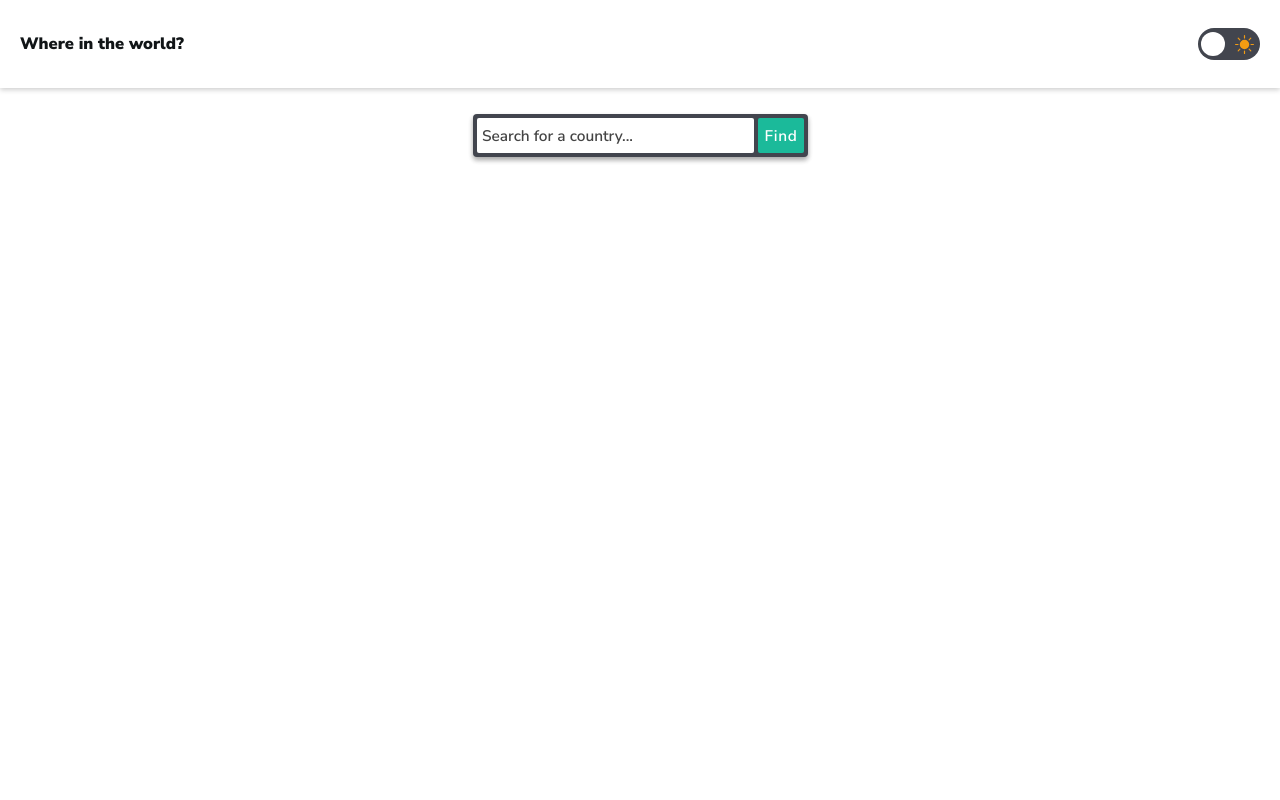
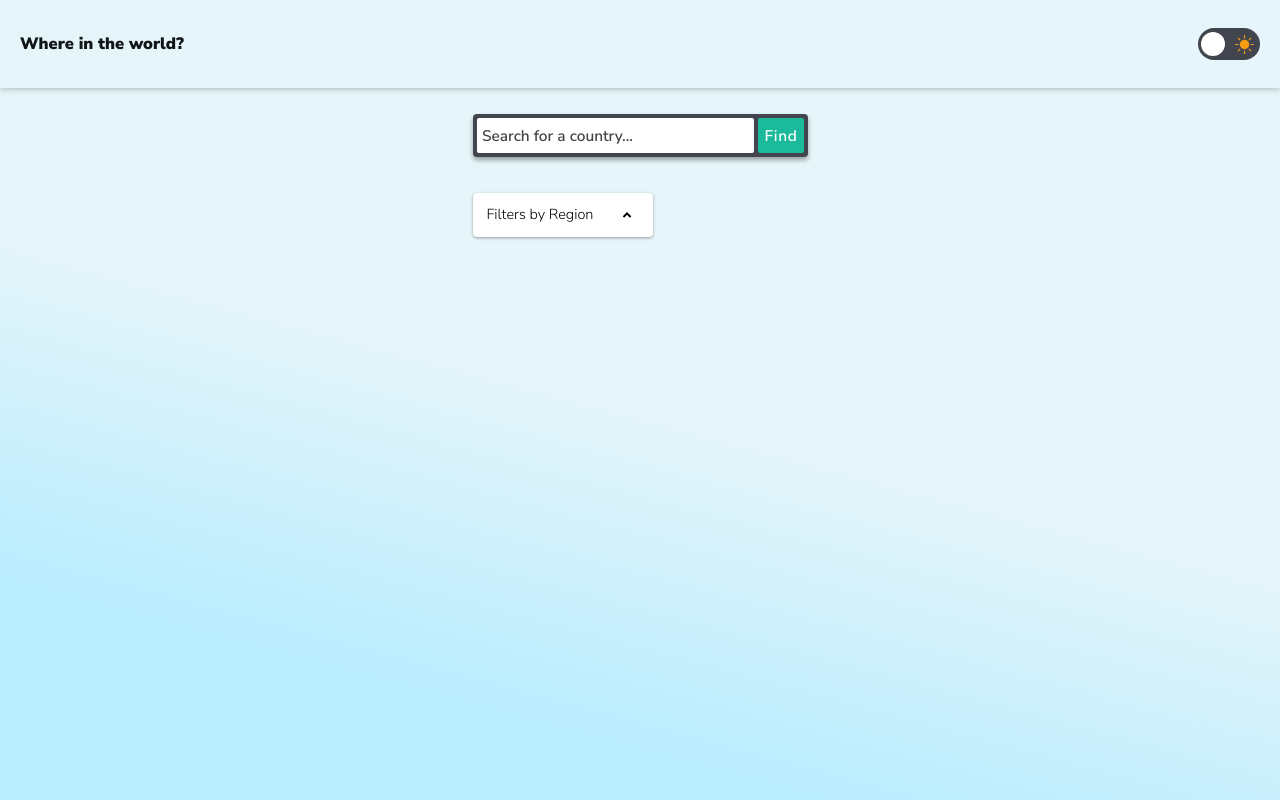
Before and after one commit to okayda/next-countries, a Next.js app: page / in a window 1280 px wide. Built offline with nearby package versions, Linux system fonts and the light colour scheme.

Commit message:
Add dropdown U.I

```diff
--- /dev/null
+++ b/components/DropDown/DropDown.js
@@ -0,0 +1,38 @@
+import { RiArrowDropUpLine } from "react-icons/ri";
+
+import classes from "./DropDown.module.scss";
+
+const DropDown = function () {
+  return (
+    <div className={classes.dropdown}>
+      <div className={classes.dropdown__wrapper}>
+        <div className={classes.dropdown__contents}>
+          <button className={classes.dropdown__btn}>
+            Filters by Region
+            <RiArrowDropUpLine />
+          </button>
+
+          <ul className={classes.dropdown__list}>
+            <li>
+              <button>Africa</button>
+            </li>
+            <li>
+              <button>America</button>
+            </li>
+            <li>
+              <button>Asia</button>
+            </li>
+            <li>
+              <button>Europe</button>
+            </li>
+            <li>
+              <button>Oceania</button>
+            </li>
+          </ul>
+        </div>
+      </div>
+    </div>
+  );
+};
+
+export default DropDown;
--- /dev/null
+++ b/components/DropDown/DropDown.module.scss
@@ -0,0 +1,57 @@
+@use "../../scss" as *;
+
+.dropdown {
+  padding: 0 2rem;
+  margin: 0 auto;
+  max-width: 37.5rem;
+
+  &__wrapper {
+    margin: 0 auto;
+    max-width: 33.5rem;
+  }
+
+  &__contents {
+    max-width: 18rem;
+    position: relative;
+  }
+
+  &__btn {
+    display: flex;
+    justify-content: space-between;
+    align-items: center;
+
+    box-shadow: rgba(60, 64, 67, 0.3) 0px 1px 2px 0px,
+      rgba(60, 64, 67, 0.15) 0px 1px 3px 1px;
+
+    background-color: #fff;
+    padding: 1rem 1.4rem;
+    width: 100%;
+    font-size: 1.45rem;
+    border-radius: 4px;
+    margin-bottom: 4px;
+
+    svg {
+      width: 2.4rem;
+      height: 2.4rem;
+    }
+  }
+
+  &__list {
+    display: none;
+    // display: flex;
+
+    flex-direction: column;
+    gap: 1.2rem;
+
+    box-shadow: rgba(60, 64, 67, 0.3) 0px 1px 2px 0px,
+      rgba(60, 64, 67, 0.15) 0px 1px 3px 1px;
+
+    width: 100%;
+    position: absolute;
+    border-radius: 4px;
+    padding: 1.2rem 1.8rem;
+    font-size: 1.4rem;
+
+    background-color: $light;
+  }
+}
--- a/components/Layout.js
+++ b/components/Layout.js
@@ -3,6 +3,7 @@ import Header from "./Header/Header";
 const Layout = function ({ children }) {
   return (
     <>
+      <div id="background"></div>
       <Header />
       <main>{children}</main>
     </>
--- a/components/Search/Search.module.scss
+++ b/components/Search/Search.module.scss
@@ -2,6 +2,8 @@
   margin: 0 auto;
   max-width: 37.5rem;
   padding: 0 2rem;
+
+  margin-bottom: 3.6rem;
 
   &__form {
     box-shadow: rgba(0, 0, 0, 0.14) 0px 3px 5px, rgba(0, 0, 0, 0.24) 0px 3px 5px;
--- a/pages/index.js
+++ b/pages/index.js
@@ -1,5 +1,6 @@
 import Head from "next/head";
 import Search from "../components/Search/Search";
+import DropDown from "../components/DropDown/DropDown";
 
 export default function Home() {
   return (
@@ -12,6 +13,7 @@ export default function Home() {
       </Head>
 
       <Search />
+      <DropDown />
     </>
   );
 }
--- a/scss/_global.scss
+++ b/scss/_global.scss
@@ -53,6 +53,15 @@ select {
   font: inherit;
 }
 
+button {
+  border: none;
+  background-color: transparent;
+}
+
+ul {
+  list-style: none;
+}
+
 p,
 h1,
 h2,
@@ -88,3 +97,13 @@ a:visited {
     scroll-behavior: auto !important;
   }
 }
+
+#background {
+  position: fixed;
+  top: 0;
+  left: 0;
+  height: 100vh;
+  width: 100%;
+  z-index: -100;
+  background: linear-gradient(15deg, #baedff 20%, #e6f5f9 50%);
+}
```
